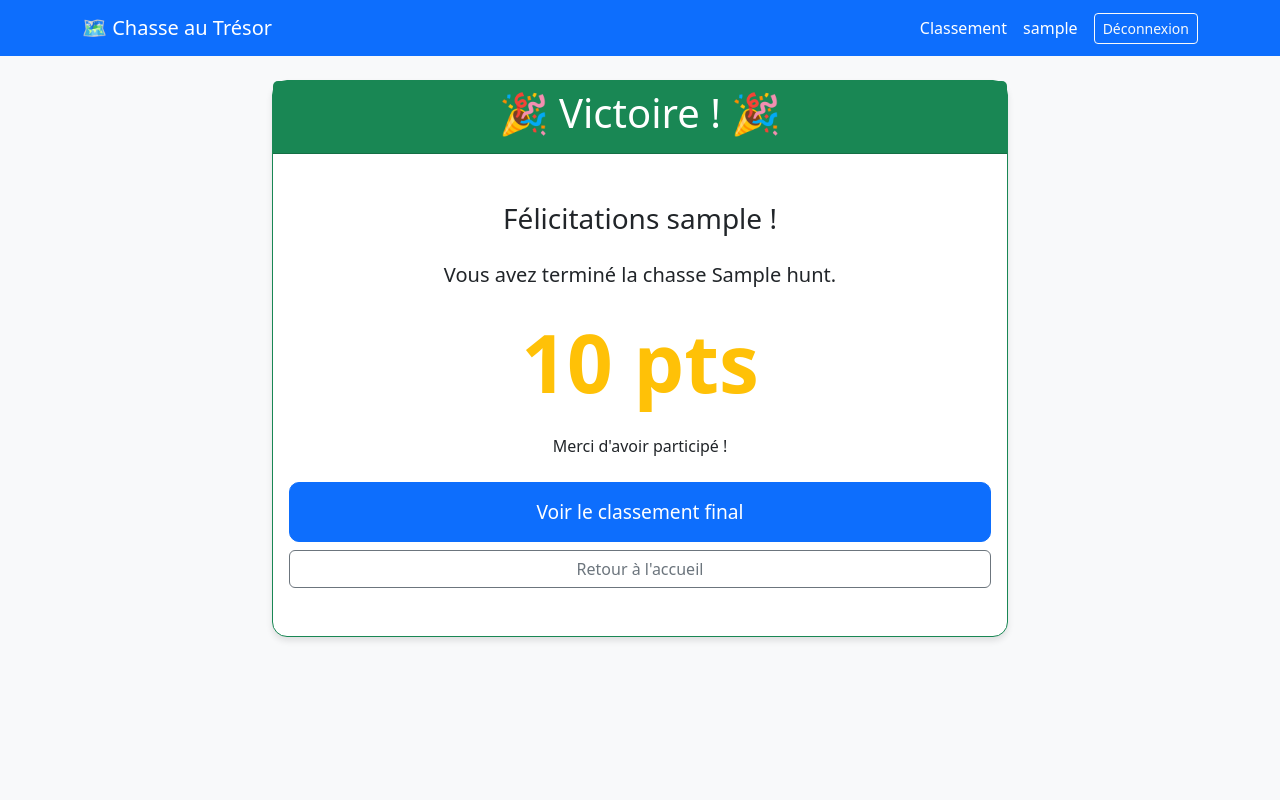
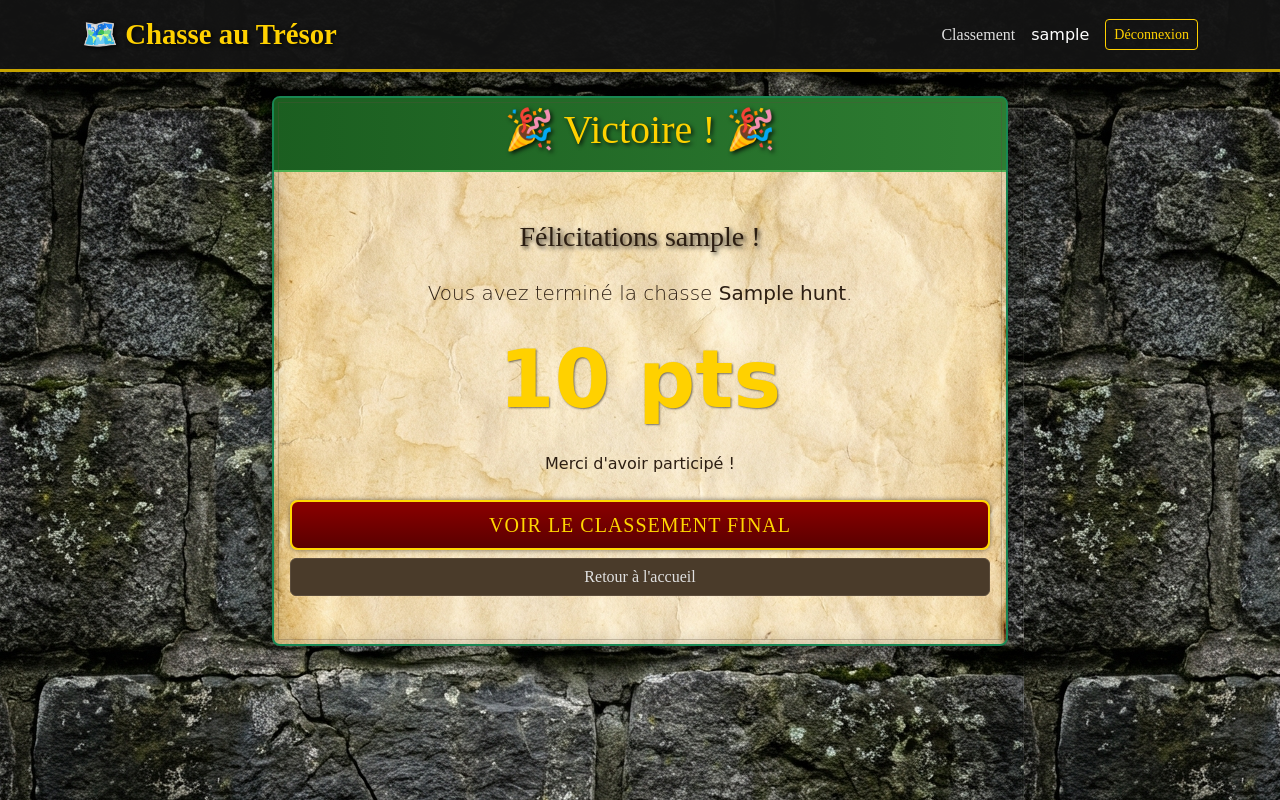
Before and after one commit to Itenisia/treasurhunt, a Django app: page /hunt/1/play/ in a window 1280 px wide. Run offline with Django 5.2, Linux system fonts and the light colour scheme; a user stored in the database is signed in; tables that the repository leaves empty hold one stand-in row (values such as "Sample post").

Commit message:
Redesign theme to World of Warcraft style

```diff
--- /dev/null
+++ b/game/static/game/css/style.css
@@ -0,0 +1,280 @@
+:root {
+    --wow-gold: #ffd100;
+    --wow-gold-dark: #c6a300;
+    --wow-dark-grey: #1a1a1a;
+    --wow-brown: #4a3b2a;
+    --wow-text: #2c1e12;
+    --wow-border: #5c4d3c;
+}
+
+@import url('https://fonts.googleapis.com/css2?family=Cinzel:wght@400;700&family=MedievalSharp&display=swap');
+
+body {
+    background-image: url('../images/stone_bg.png');
+    background-repeat: repeat;
+    background-color: var(--wow-dark-grey);
+    font-family: 'MedievalSharp', cursive;
+    color: var(--wow-text);
+}
+
+h1,
+h2,
+h3,
+h4,
+h5,
+h6,
+.navbar-brand {
+    font-family: 'Cinzel', serif;
+    color: var(--wow-gold);
+    text-shadow: 2px 2px 4px rgba(0, 0, 0, 0.8);
+}
+
+/* Navbar */
+.navbar {
+    background-color: rgba(20, 20, 20, 0.95) !important;
+    border-bottom: 3px solid var(--wow-gold-dark);
+    box-shadow: 0 4px 10px rgba(0, 0, 0, 0.5);
+}
+
+.navbar-brand {
+    font-size: 1.8rem;
+    font-weight: 700;
+}
+
+.nav-link {
+    color: #e0e0e0 !important;
+    font-family: 'Cinzel', serif;
+    transition: color 0.3s ease;
+}
+
+.nav-link:hover {
+    color: var(--wow-gold) !important;
+    text-shadow: 0 0 5px var(--wow-gold);
+}
+
+/* Cards / Containers */
+.card,
+.container .bg-white {
+    background-image: url('../images/parchment_bg.png');
+    background-size: cover;
+    border: 2px solid var(--wow-border);
+    border-radius: 8px;
+    box-shadow: 0 0 15px rgba(0, 0, 0, 0.5), inset 0 0 20px rgba(0, 0, 0, 0.2);
+    position: relative;
+}
+
+.card::after {
+    content: '';
+    position: absolute;
+    top: 4px;
+    left: 4px;
+    right: 4px;
+    bottom: 4px;
+    border: 1px solid rgba(92, 77, 60, 0.3);
+    pointer-events: none;
+}
+
+.card-body {
+    color: var(--wow-text);
+}
+
+/* Buttons */
+.btn-primary {
+    background: linear-gradient(to bottom, #8b0000, #5a0000);
+    border: 2px solid #ffd700;
+    color: #ffd700;
+    font-family: 'Cinzel', serif;
+    text-transform: uppercase;
+    letter-spacing: 1px;
+    box-shadow: 0 0 5px rgba(0, 0, 0, 0.5);
+    transition: all 0.2s ease;
+}
+
+.btn-primary:hover {
+    background: linear-gradient(to bottom, #a00000, #700000);
+    border-color: #fff;
+    color: #fff;
+    box-shadow: 0 0 10px rgba(255, 215, 0, 0.5);
+}
+
+.btn-light {
+    background: linear-gradient(to bottom, #4a3b2a, #2c1e12);
+    border: 1px solid #8b7355;
+    color: #e0e0e0;
+    font-family: 'Cinzel', serif;
+}
+
+.btn-light:hover {
+    background: linear-gradient(to bottom, #5c4d3c, #3d2b1f);
+    color: #fff;
+    border-color: #a08b6c;
+}
+
+.btn-outline-light {
+    border-color: var(--wow-gold);
+    color: var(--wow-gold);
+    font-family: 'Cinzel', serif;
+}
+
+.btn-outline-light:hover {
+    background-color: rgba(255, 209, 0, 0.1);
+    color: #fff;
+    border-color: #fff;
+}
+
+/* Alerts */
+.alert {
+    background-image: url('../images/parchment_bg.png');
+    border: 2px solid;
+    font-family: 'MedievalSharp', cursive;
+    color: var(--wow-text);
+}
+
+.alert-success {
+    border-color: #2e7d32;
+    box-shadow: inset 0 0 10px rgba(46, 125, 50, 0.2);
+}
+
+.alert-danger {
+    border-color: #c62828;
+    box-shadow: inset 0 0 10px rgba(198, 40, 40, 0.2);
+}
+
+/* Forms */
+.form-control {
+    background-color: rgba(255, 255, 255, 0.5);
+    border: 1px solid var(--wow-border);
+    font-family: 'MedievalSharp', cursive;
+}
+
+.form-control:focus {
+    background-color: rgba(255, 255, 255, 0.8);
+    border-color: var(--wow-gold);
+    box-shadow: 0 0 5px rgba(255, 209, 0, 0.5);
+}
+
+.btn-success {
+    background: linear-gradient(to bottom, #2e7d32, #1b5e20);
+    border: 2px solid #4caf50;
+    color: #fff;
+    font-family: 'Cinzel', serif;
+    text-transform: uppercase;
+    letter-spacing: 1px;
+    box-shadow: 0 0 5px rgba(0, 0, 0, 0.5);
+}
+
+.btn-success:hover {
+    background: linear-gradient(to bottom, #388e3c, #2e7d32);
+    border-color: #81c784;
+    box-shadow: 0 0 10px rgba(76, 175, 80, 0.5);
+}
+
+.btn-outline-primary {
+    border-color: var(--wow-gold);
+    color: var(--wow-gold);
+    font-family: 'Cinzel', serif;
+}
+
+.btn-outline-primary:hover {
+    background-color: rgba(139, 0, 0, 0.2);
+    color: #fff;
+    border-color: #ff4500;
+}
+
+.badge {
+    font-family: 'Cinzel', serif;
+    border: 1px solid rgba(255, 255, 255, 0.3);
+}
+
+.bg-success {
+    background-color: #2e7d32 !important;
+}
+
+.bg-warning {
+    background-color: #f57f17 !important;
+    color: #fff !important;
+}
+
+/* List Groups */
+.list-group-item {
+    background-color: transparent;
+    border-color: rgba(92, 77, 60, 0.3);
+    color: var(--wow-text);
+    font-family: 'MedievalSharp', cursive;
+}
+
+.list-group-item.bg-light {
+    background-color: rgba(255, 255, 255, 0.3) !important;
+}
+
+/* Card Headers */
+.card-header {
+    background-color: rgba(0, 0, 0, 0.1);
+    border-bottom: 2px solid var(--wow-border);
+    font-family: 'Cinzel', serif;
+}
+
+.card-header.bg-success {
+    background: linear-gradient(to right, #1b5e20, #2e7d32);
+    border-bottom-color: #4caf50;
+}
+
+/* Secondary Colors/Buttons */
+.bg-secondary {
+    background-color: #4a3b2a !important;
+    color: #e0e0e0 !important;
+}
+
+.btn-secondary,
+.btn-outline-secondary {
+    background-color: #4a3b2a;
+    border-color: #5c4d3c;
+    color: #e0e0e0;
+    font-family: 'Cinzel', serif;
+}
+
+.btn-secondary:hover,
+.btn-outline-secondary:hover {
+    background-color: #5c4d3c;
+    border-color: #8b7355;
+    color: #fff;
+}
+
+.text-warning {
+    color: var(--wow-gold) !important;
+    text-shadow: 1px 1px 2px rgba(0, 0, 0, 0.5);
+}
+
+.bg-info {
+    background-color: #0277bd !important;
+    color: #fff !important;
+}
+
+.card-header.bg-info {
+    background: linear-gradient(to right, #01579b, #0277bd);
+    border-bottom-color: #0288d1;
+}
+
+.btn-dark {
+    background: linear-gradient(to bottom, #212121, #000000);
+    border: 1px solid #424242;
+    color: #e0e0e0;
+    font-family: 'Cinzel', serif;
+}
+
+.btn-dark:hover {
+    background: linear-gradient(to bottom, #424242, #212121);
+    border-color: #616161;
+    color: #fff;
+}
+
+.text-primary {
+    color: #b71c1c !important;
+    /* Dark Red */
+    text-shadow: 1px 1px 0px rgba(255, 255, 255, 0.2);
+}
+
+.text-muted {
+    color: #5d4037 !important;
+    /* Brownish */
+}
--- a/game/templates/game/base.html
+++ b/game/templates/game/base.html
@@ -6,22 +6,8 @@
     <meta name="viewport" content="width=device-width, initial-scale=1.0">
     <title>Chasse au Trésor</title>
     <link href="https://cdn.jsdelivr.net/npm/bootstrap@5.3.0/dist/css/bootstrap.min.css" rel="stylesheet">
-    <style>
-        body {
-            background-color: #f8f9fa;
-        }
-
-        .card {
-            border-radius: 15px;
-            box-shadow: 0 4px 6px rgba(0, 0, 0, 0.1);
-        }
-
-        .btn-lg {
-            border-radius: 10px;
-            padding: 15px 30px;
-            font-size: 1.2rem;
-        }
-    </style>
+    {% load static %}
+    <link href="{% static 'game/css/style.css' %}" rel="stylesheet">
 </head>
 
 <body>
```
Also changed, not shown: game/static/game/images/parchment_bg.png (added), game/static/game/images/stone_bg.png (added), 1 other file.
